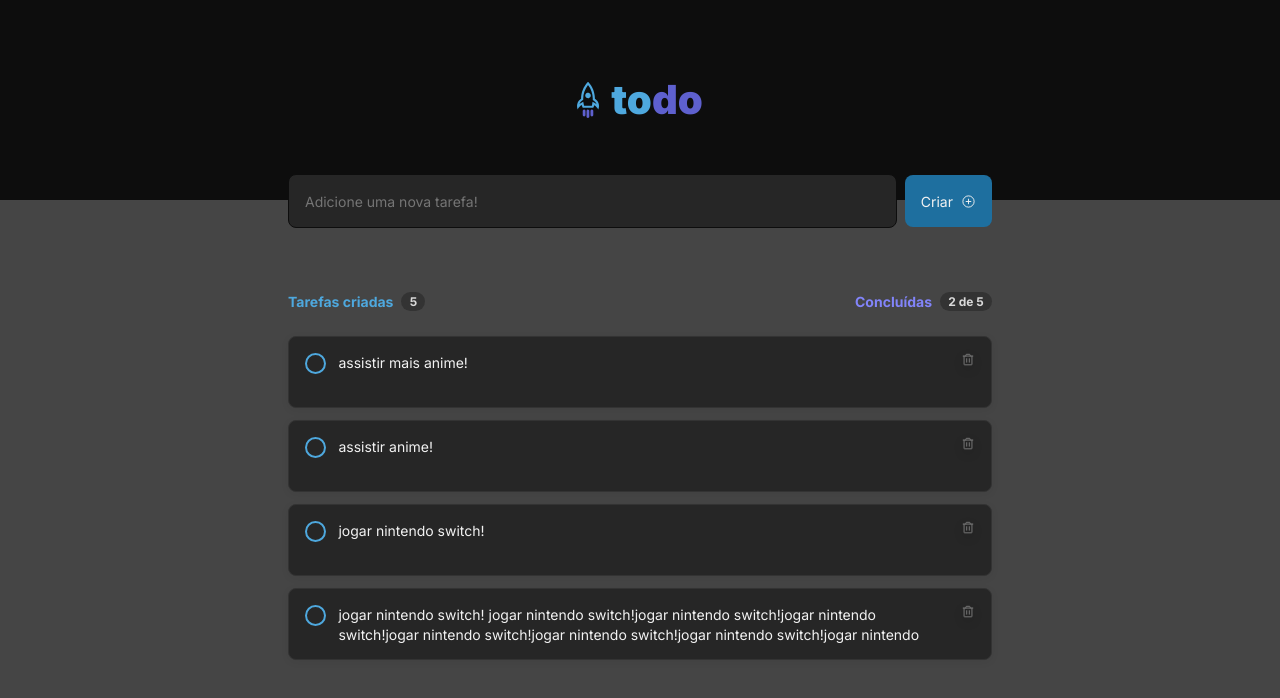
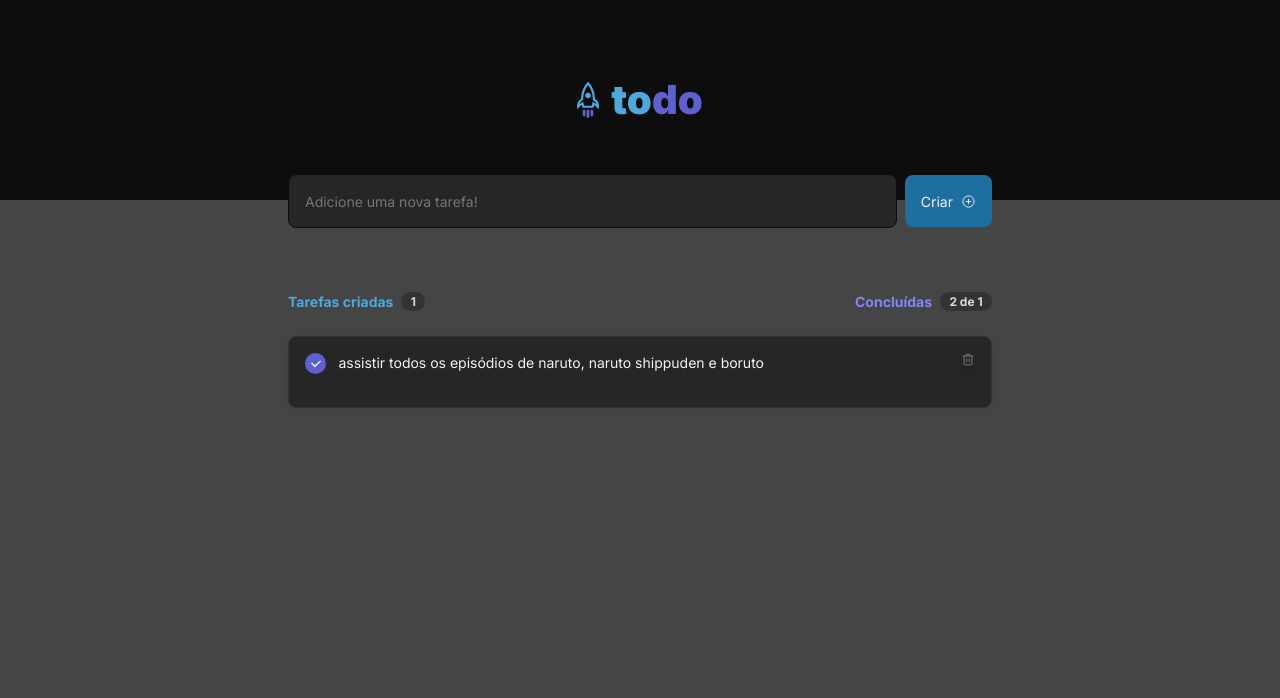
Before and after one commit to mateusrc-dev/multiplication-table-app, a React (Vite) app: page / in a window 1280 px wide. Shown: the top 698 px of the page. Built offline with nearby package versions, Linux system fonts and the light colour scheme.

Commit message:
update project ToDo

```diff
--- a/src/App.jsx
+++ b/src/App.jsx
@@ -1,39 +1,81 @@
 import "./global.css";
 import styles from "./App.module.css";
+import Clipboard from "./assets/Clipboard.svg";
 import { Post } from "./components/Post";
 import { Header } from "./components/Header";
 import { Input } from "./components/Input";
 import { Button } from "./components/Button";
+import { useState } from "react";
 
 export function App() {
+  const [assignments, setAssignments] = useState([
+    {
+      check: true,
+      content:
+        "assistir todos os episódios de naruto, naruto shippuden e boruto",
+    },
+  ]);
+  const [newAssignment, setNewAssignment] = useState("");
+
+  function handleAddNewAssignments() {
+    setAssignments((prevState) => [
+      ...prevState,
+      { check: false, content: newAssignment },
+    ]);
+    setNewAssignment("");
+  }
+
+  function handleNewAssignments(newAssignment) {
+    setNewAssignment(newAssignment);
+  }
+
+  function handleAssignmentsDelete(deleted) {
+    const assignmentsWithoutDelete = assignments.filter(
+      (assignment) => assignment.content !== deleted
+    );
+    setAssignments(assignmentsWithoutDelete);
+  }
+
   return (
     <main>
       <Header />
       <div className={styles.wrapper}>
         <div className={styles.inputAndButton}>
-          <Input />
-          <Button />
+          <Input
+            handleNewAssignments={handleNewAssignments}
+            newAssignment={newAssignment}
+          />
+          <Button onClick={handleAddNewAssignments} />
         </div>
         <div className={styles.tasks}>
           <div className={styles.tasksCreated}>
             <strong>Tarefas criadas</strong>
-            <span>5</span>
+            <span>{assignments.length}</span>
           </div>
           <div className={styles.completedTasks}>
             <strong>Concluídas</strong>
-            <span>2 de 5</span>
+            <span>2 de {assignments.length}</span>
           </div>
         </div>
         <div className={styles.posts}>
-        <Post content={"assistir mais anime!"} />
-        <Post content={"assistir anime!"} />
-        <Post content={"jogar nintendo switch!"} />
-        <Post
-          content={
-            "jogar nintendo switch! jogar nintendo switch!jogar nintendo switch!jogar nintendo switch!jogar nintendo switch!jogar nintendo switch!jogar nintendo switch!jogar nintendo switch!jogar nintendo switch!jogar nintendo switch!jogar nintendo switch!jogar nintendo switch!jogar nintendo switch!jogar nintendo switch!"
-          }
-        />
+          {assignments.map((assignment) => (
+            <Post
+              key={String(assignment.content)}
+              content={assignment.content}
+              check={assignment.check}
+              handleAssignmentsDelete={handleAssignmentsDelete}
+            />
+          ))}
         </div>
+        {assignments.length === 0 ? (
+          <div className={styles.nullAssignments}>
+            <img src={Clipboard} alt="lista vazia" />
+            <p>
+              <strong>Você ainda não tem tarefas cadastradas</strong> <br />
+              Crie tarefas e organize seus itens a fazer
+            </p>
+          </div>
+        ) : null}
       </div>
     </main>
   );
--- a/src/App.module.css
+++ b/src/App.module.css
@@ -89,4 +89,28 @@
   display: flex;
   flex-direction: column;
   gap: 0.75rem;
+  width: 100%;
 }
+
+.nullAssignments {
+  width: 100%;
+  height: 15.25rem;
+  display: flex;
+  flex-direction: column;
+  align-items: center;
+  justify-content: center;
+  border-top: 1px solid var(--gray-300)
+}
+
+.nullAssignments img {
+  width: 3.5rem;
+  height: 3.5rem;
+  margin-bottom: 1rem;
+}
+
+.nullAssignments p {
+  text-align: center;
+  color: var(--gray-400);
+  font-size: 1rem;
+  font-weight: 1.4;
+}
--- a/src/components/Button.jsx
+++ b/src/components/Button.jsx
@@ -1,9 +1,9 @@
 import styles from "./Button.module.css";
 import { PlusCircle } from "phosphor-react";
 
-export function Button() {
+export function Button({ onClick }) {
   return (
-    <button className={styles.button}>
+    <button className={styles.button} onClick={onClick}>
       Criar <PlusCircle />
     </button>
   );
--- a/src/components/Input.jsx
+++ b/src/components/Input.jsx
@@ -1,12 +1,23 @@
 import styles from "./Input.module.css";
+import { useState, useEffect } from "react";
 
-export function Input({ newAssignment }) {
+export function Input({ newAssignment, handleNewAssignments }) {
+  const [input, setInput] = useState("");
+
+  useEffect(() => {
+    function handleInput() {
+      handleNewAssignments(input);
+    }
+    handleInput();
+  }, [input]);
+
   return (
     <input
       className={styles.input}
       type="text"
       placeholder="Adicione uma nova tarefa!"
       value={newAssignment}
+      onChange={(e) => setInput(e.target.value)}
     />
   );
 }
--- a/src/components/Post.jsx
+++ b/src/components/Post.jsx
@@ -1,17 +1,21 @@
 import styles from "./Post.module.css";
 import { Trash } from "phosphor-react";
 
-export function Post({ content }) {
+export function Post({ content, check, handleAssignmentsDelete }) {
+  function handleDeleteAssignments() {
+    handleAssignmentsDelete(content);
+  }
+
   return (
     <div className={styles.container}>
       <div className={styles.checkAndContent}>
         <div className={styles.checkbox}>
-          <input type="checkbox" />
+          <input type="checkbox" defaultChecked={check} />
           <label></label>
         </div>
         <p>{content}</p>
       </div>
-      <button>
+      <button onClick={handleDeleteAssignments}>
         <Trash />
       </button>
     </div>
--- a/src/global.css
+++ b/src/global.css
@@ -27,7 +27,9 @@ body {
   -webkit-font-smoothing: antialiased;
 }
 
-body, input, button {
+body,
+input,
+button {
   font-family: "Inter";
   font-weight: 400;
   font-size: 0.875rem;
```
Also changed, not shown: src/assets/Clipboard.svg (added).
